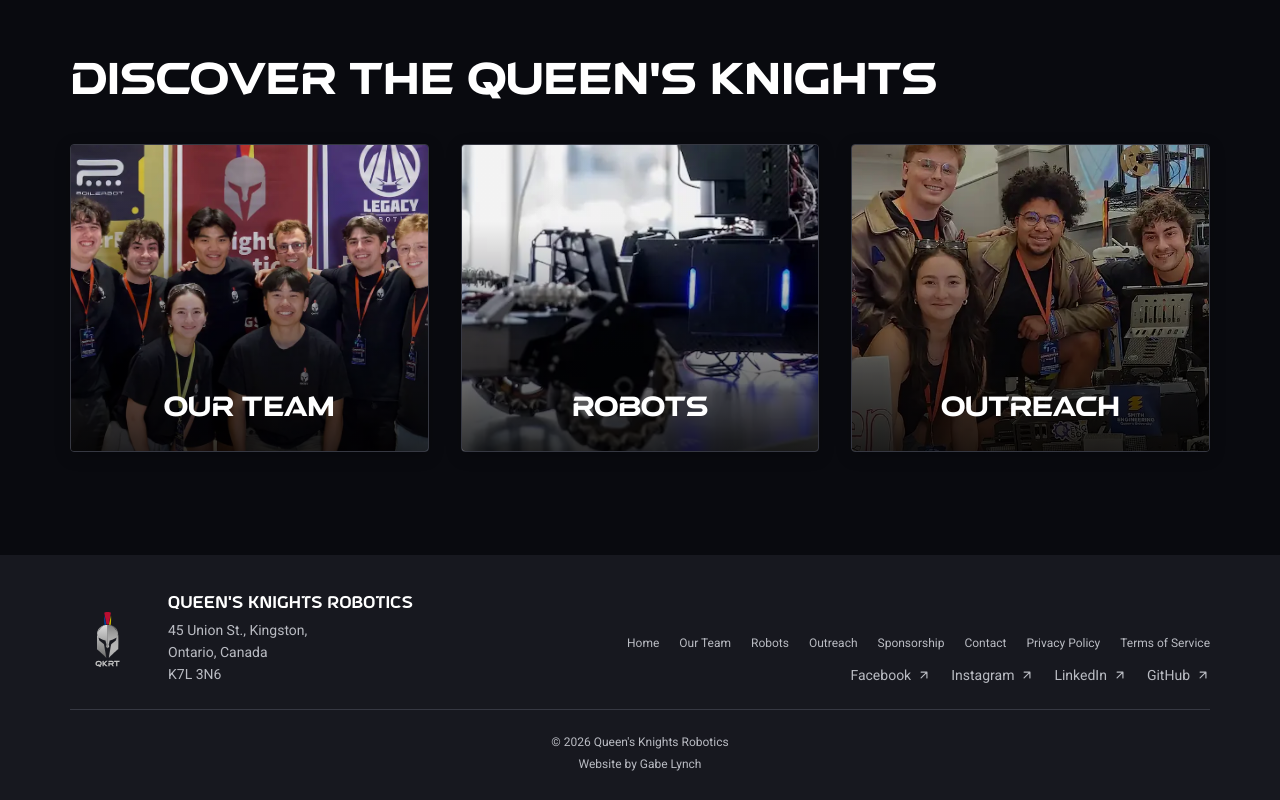
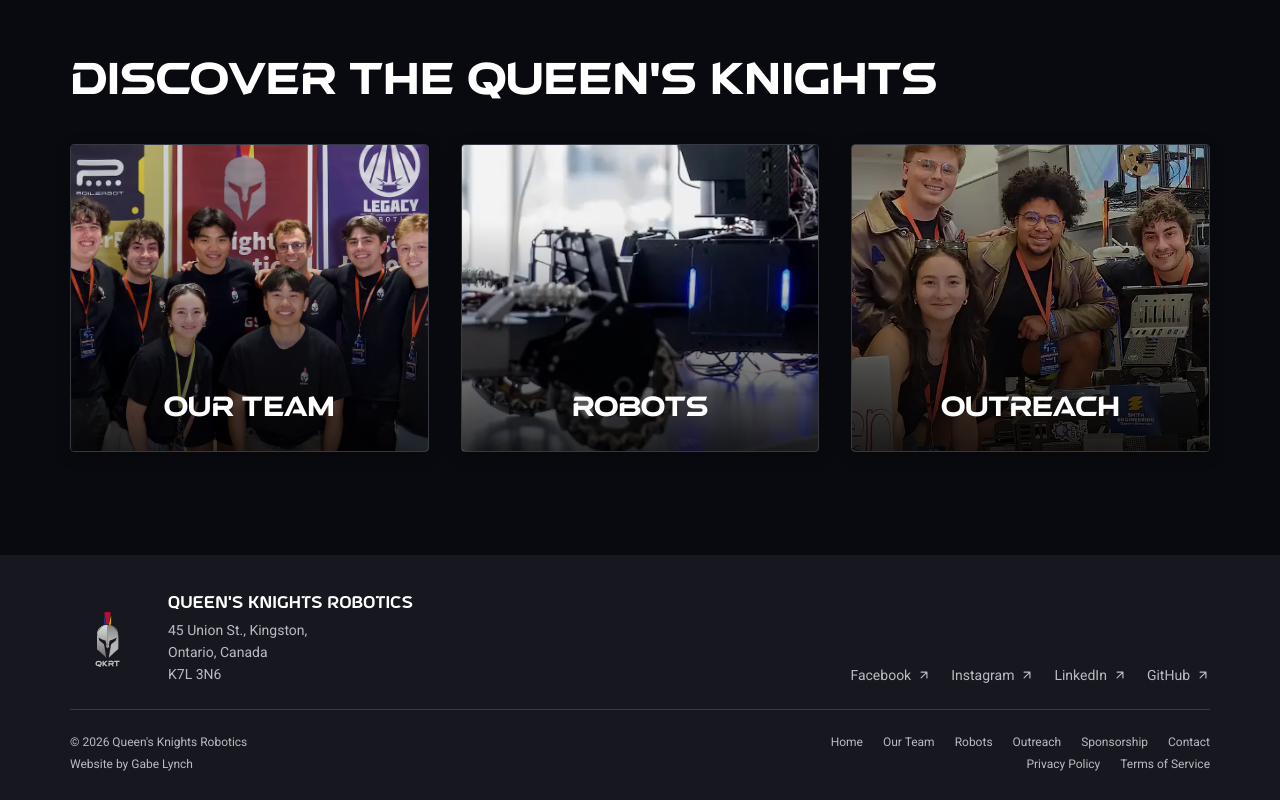
Before and after one commit to Gabe3L/qkrt.ca, a Next.js app: page / in a window 1280 px wide. Shown: the part 1567-2367 px from the top of the page. Built offline with nearby package versions, Linux system fonts and the light colour scheme.

Commit message:
Updated desktop footer

```diff
--- a/app/components/Footer.tsx
+++ b/app/components/Footer.tsx
@@ -32,22 +32,8 @@ export function Footer() {
             </p>
           </div>
         </div>
-        <div className="flex min-w-0 flex-1 flex-col items-end gap-3.5 max-[560px]:w-full max-[560px]:items-end">
-          <nav
-            className="flex flex-wrap justify-end gap-x-5 gap-y-1.5 text-xs text-qk-muted max-[820px]:hidden"
-            aria-label="Footer navigation"
-          >
-            {footerNavigation.map((item) => (
-              <Link className={footerLinkClass} href={item.href} key={item.href}>
-                {item.label}
-              </Link>
-            ))}
-            <Link className={footerLinkClass} href="/privacy">Privacy Policy</Link>
-            <Link className={footerLinkClass} href="/terms">Terms of Service</Link>
-          </nav>
-
         <div
-            className="flex flex-wrap items-center justify-end gap-x-5 gap-y-1.5 text-sm text-qk-muted max-[560px]:gap-x-3"
+          className="flex min-w-0 flex-1 flex-wrap items-center justify-end gap-x-5 gap-y-1.5 text-sm text-qk-muted max-[560px]:w-full max-[560px]:gap-x-3"
           aria-label="Social media"
         >
           <a
@@ -88,12 +74,40 @@ export function Footer() {
           </a>
         </div>
       </div>
-      </div>
-      <div className={`${siteContainer} mt-6 border-t border-qk-border pt-6 text-center`}>
+      <div className={`${siteContainer} mt-6 flex items-start justify-between gap-9 border-t border-qk-border pt-6 max-[820px]:block`}>
+        <div className="shrink-0 text-left max-[820px]:text-center">
           <p className="m-0 text-xs text-qk-muted">
             © 2026 Queen&apos;s Knights Robotics
           </p>
-        <p className="mt-1.5 mb-0 text-xs text-qk-muted">Website by Gabe Lynch</p>
+          <p className="mt-1.5 mb-0 text-xs text-qk-muted">
+            Website by{" "}
+            <a
+              className={footerLinkClass}
+              href="https://www.gabelynch.com"
+              target="_blank"
+              rel="noreferrer"
+            >
+              Gabe Lynch
+            </a>
+          </p>
+        </div>
+
+        <nav
+          className="flex flex-col items-end gap-1.5 text-xs text-qk-muted max-[820px]:hidden"
+          aria-label="Footer navigation"
+        >
+          <div className="flex flex-wrap justify-end gap-x-5 gap-y-1.5">
+            {footerNavigation.map((item) => (
+              <Link className={footerLinkClass} href={item.href} key={item.href}>
+                {item.label}
+              </Link>
+            ))}
+          </div>
+          <div className="flex gap-x-5">
+            <Link className={footerLinkClass} href="/privacy">Privacy Policy</Link>
+            <Link className={footerLinkClass} href="/terms">Terms of Service</Link>
+          </div>
+        </nav>
       </div>
     </footer>
   );
```
Lines whose indentation alone changed are shown as unchanged.
